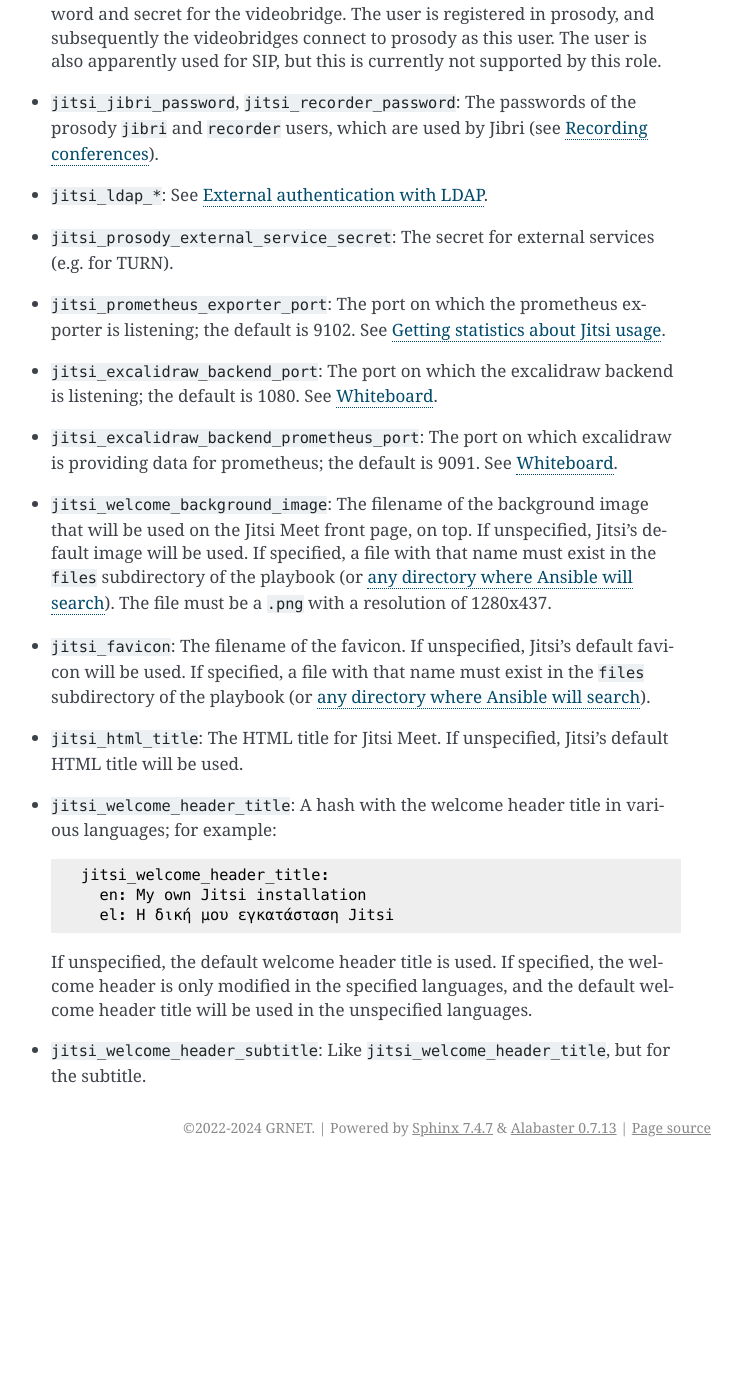
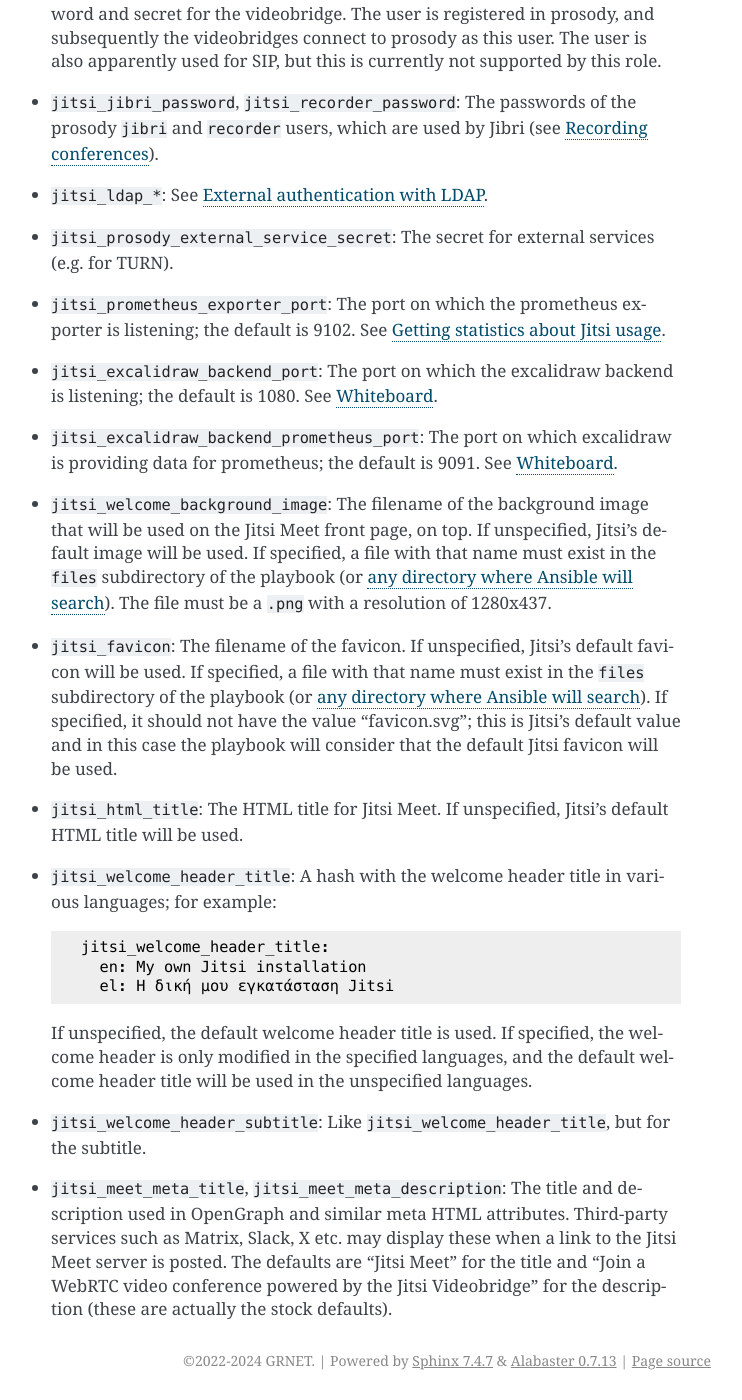
Before and after one commit to grnet/team-collaboration-toolkit, a Sphinx documentation site: the page built from docs/jitsi/reference.rst, in a window 1280 px wide and 1400 px high, scrolled down 512 px. Shown: the whole window, without its empty margins (399-1141 px from the left). Built offline with Sphinx 7.4.7, drawn with Linux system fonts in a browser that asks for light colours; before the commit the page ends 1679 px from its top, so only the background shows below that.

Commit message:
Make Jitsi meta title and description customizable

```diff
--- a/docs/jitsi/reference.rst
+++ b/docs/jitsi/reference.rst
@@ -46,7 +46,10 @@ Variables and options
 - ``jitsi_favicon``: The filename of the favicon. If unspecified,
   Jitsi's default favicon will be used. If specified, a file
   with that name must exist in the ``files`` subdirectory of the
-  playbook (or `any directory where Ansible will search`_).
+  playbook (or `any directory where Ansible will search`_). If
+  specified, it should not have the value "favicon.svg"; this is Jitsi's
+  default value and in this case the playbook will consider that the
+  default Jitsi favicon will be used.
 - ``jitsi_html_title``: The HTML title for Jitsi Meet. If unspecified,
   Jitsi's default HTML title will be used.
 - ``jitsi_welcome_header_title``: A hash with the welcome header title
@@ -62,5 +65,12 @@ Variables and options
   unspecified languages.
 - ``jitsi_welcome_header_subtitle``: Like
   ``jitsi_welcome_header_title``, but for the subtitle.
+- ``jitsi_meet_meta_title``, ``jitsi_meet_meta_description``: The title
+  and description used in OpenGraph and similar meta HTML attributes.
+  Third-party services such as Matrix, Slack, X etc. may display these
+  when a link to the Jitsi Meet server is posted. The defaults are
+  "Jitsi Meet" for the title and "Join a WebRTC video conference powered
+  by the Jitsi Videobridge" for the description (these are actually the
+  stock defaults).
 
 .. _any directory where Ansible will search: https://docs.ansible.com/ansible/latest/playbook_guide/playbook_pathing.html#resolving-local-relative-paths
```
Also changed, not shown: 3 other files.
